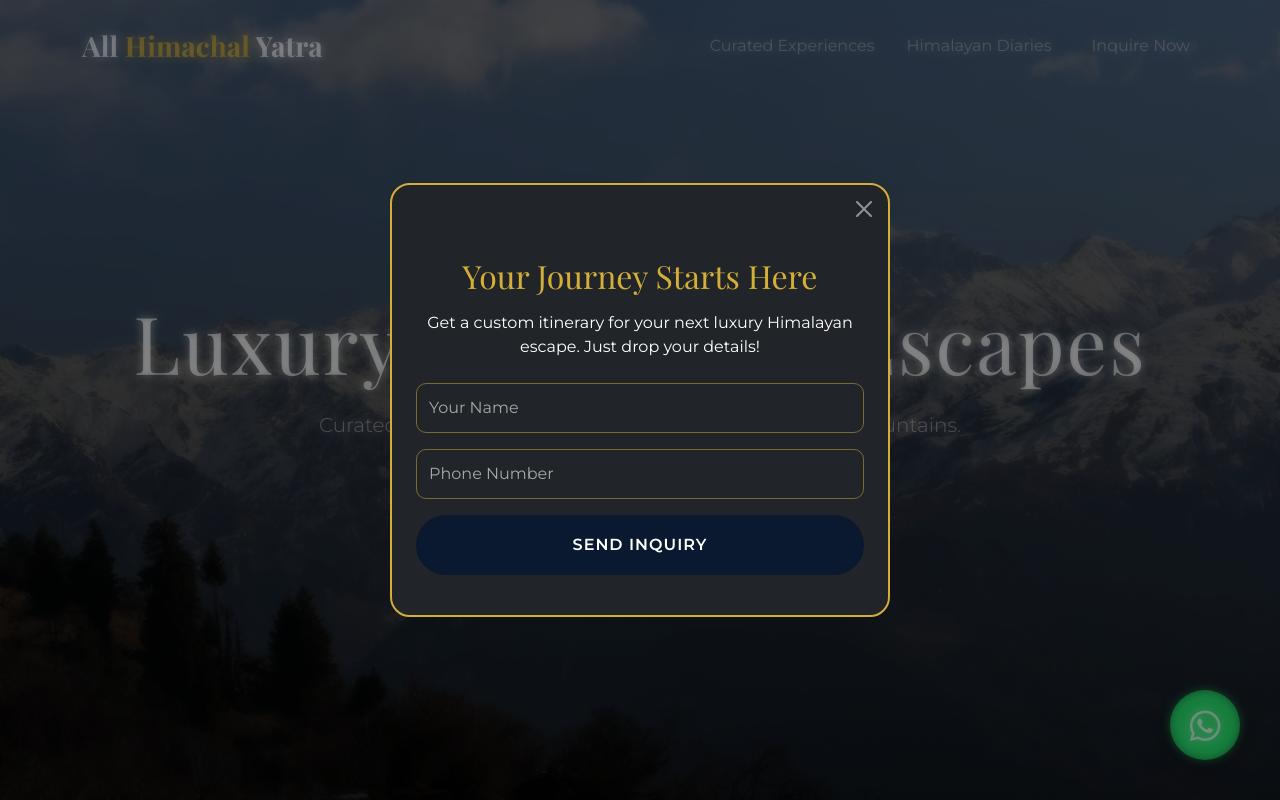
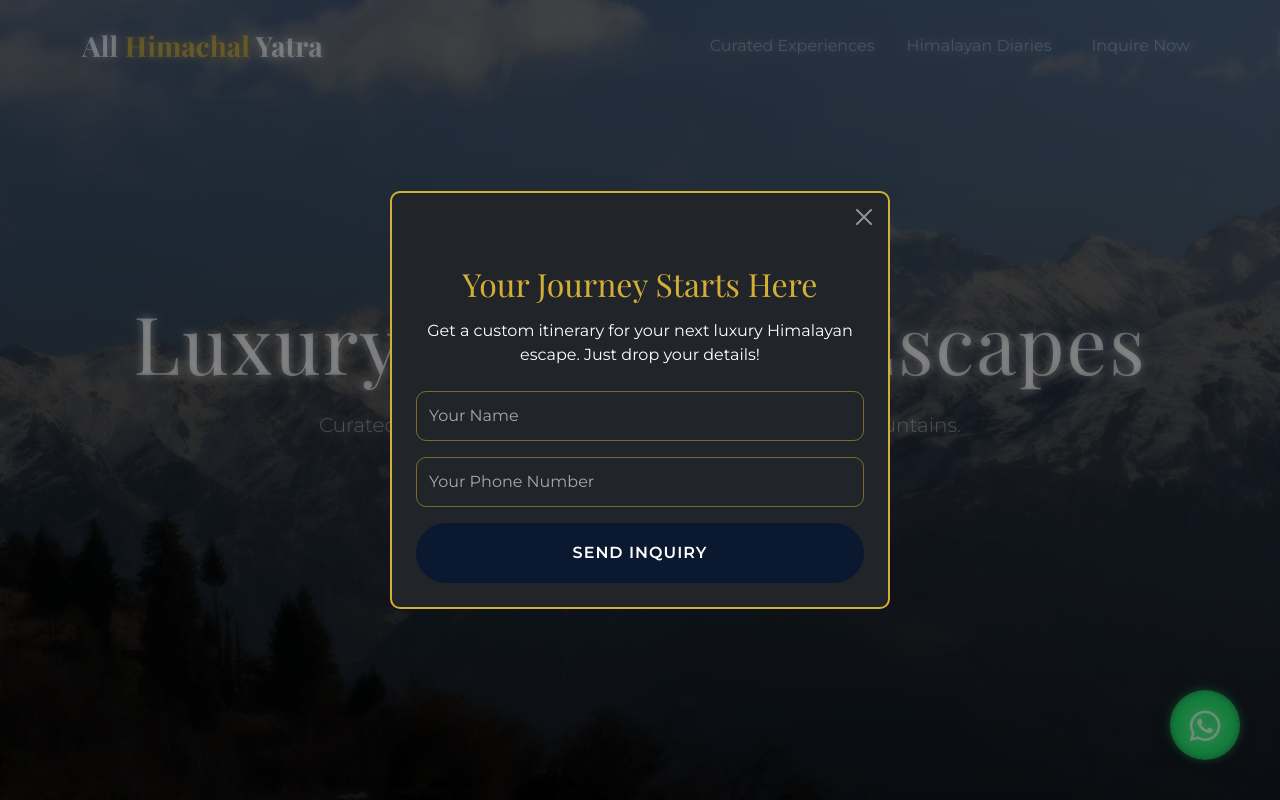
Before and after one commit to lakshitsharma-hub/Travel-Website, a Flask app: page / in a window 1280 px wide. Run offline with Flask 3, Linux system fonts and the light colour scheme.

Commit message:
Update index.html

```diff
--- a/templates/index.html
+++ b/templates/index.html
@@ -344,23 +344,21 @@ html, body {
     </style>
 </head>
 <body>
-    <div class="modal fade" id="entryModal" tabindex="-1" aria-hidden="true">
+    <div class="modal fade" id="entryModal" tabindex="-1" aria-hidden="true" aria-labelledby="modalTitle">
     <div class="modal-dialog modal-dialog-centered">
-        <div class="modal-content bg-dark text-white border-gold" style="border: 2px solid #d4af37 !important; border-radius: 20px;">
+      <div class="modal-content bg-dark text-white border-gold" style="border: 2px solid #d4af37 !important; border-radius: 10px;">
         <div class="modal-header border-0">
           <button type="button" class="btn-close btn-close-white" data-bs-dismiss="modal" aria-label="Close"></button>
         </div>
         <div class="modal-body text-center p-4">
-                <h2 class="gold-text mb-3" style="color: #d4af37; font-family: 'Playfair Display', serif;">Your Journey Starts Here</h2>
+          <h2 id="modalTitle" class="gold-text mb-3" style="color: #d4af37; font-family: 'Playfair Display', serif;">Your Journey Starts Here</h2>
           <p class="mb-4">Get a custom itinerary for your next luxury Himalayan escape. Just drop your details!</p>
 
           <form action="/submit" method="POST" onsubmit="if(window.va) { va.track('Inquiry Submitted'); }">
-                    <input type="text" name="name" class="form-control mb-3 bg-transparent text-white border-gold-input" placeholder="Your Name" required>
-                    <input type="tel" name="phone" class="form-control mb-3 bg-transparent text-white border-gold-input" placeholder="Phone Number" required>
-                    <button type="submit" class="btn btn-luxury w-100 py-3 fw-bold">SEND INQUIRY</button>
+            <input type="text" name="name" class="form-control mb-3 bg-transparent text-white border-gold-input" placeholder="Your Name" aria-label="Your Name" required="">
+            <input type="tel" name="phone" class="form-control mb-3 bg-transparent text-white border-gold-input" placeholder="Your Phone Number" aria-label="Phone Number" required="">
+            <button type="submit" class="btn-luxury w-100 py-3 fw-bold">SEND INQUIRY</button>
           </form>
-
-                <p class="mt-3 small opacity-75"></p>
         </div>
       </div>
     </div>
```
Lines whose indentation alone changed are shown as unchanged.
